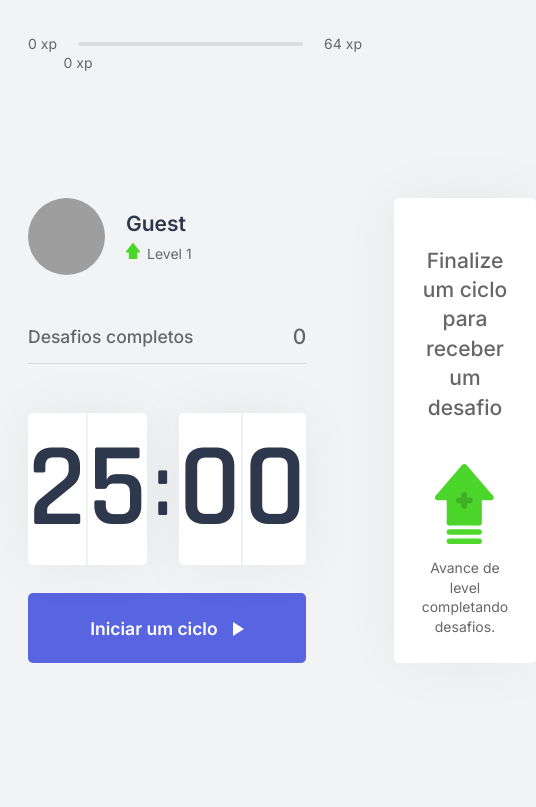
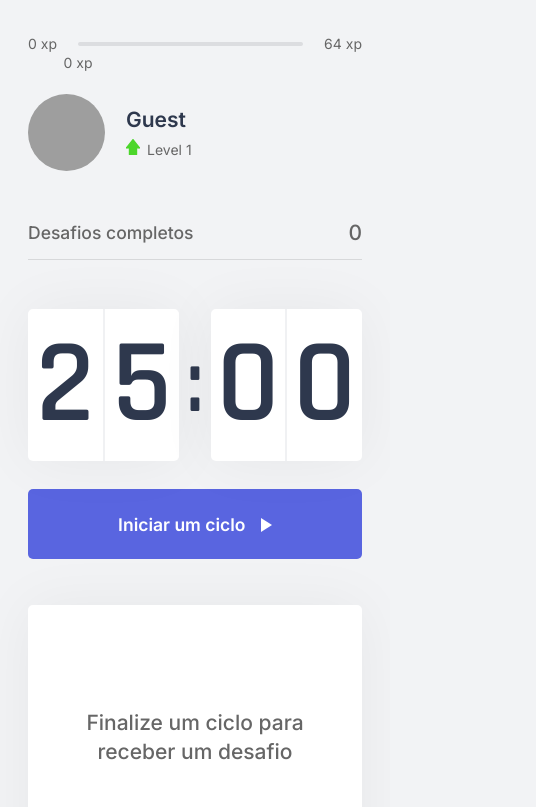
Before and after one commit to 4L1C3-R4BB1T/nlw4-moveit, a Next.js app in the folder moveit/: page /home in a window 390 px wide. Shown: the top 807 px of the page, 536 px wide, since content can reach past the window. Built offline with nearby package versions, Linux system fonts and the light colour scheme; grey boxes are pictures that could not be loaded.

Commit message:
CSS update

```diff
--- a/moveit/src/components/LoginBox.tsx
+++ b/moveit/src/components/LoginBox.tsx
@@ -10,8 +10,8 @@ export default function LoginBox() {
     const [isEmpty, setIsEmpty] = useState(true);
 
     function searchGithubUser() {
-        const username = document.querySelector('input').value;
-        if (username != "") {
+        const username = document.querySelector('input').value.trim();
+        if (username != '') {
             fetchUserData(username);
         } else {
             let input = document.querySelector('input')
@@ -21,7 +21,7 @@ export default function LoginBox() {
     }
 
     function validateField() {
-        if (document.querySelector('input').value != "") {
+        if (document.querySelector('input').value.trim() != '') {
             setIsEmpty(false);
         } else {
             setIsEmpty(true);
--- a/moveit/src/contexts/LoginContext.tsx
+++ b/moveit/src/contexts/LoginContext.tsx
@@ -27,9 +27,7 @@ export function LoginProvider({ children }: LoginProviderProps) {
                 let data = JSON.parse(xhttp.responseText);
                 setName(data.name);
                 setImage_url(data.avatar_url);
-                console.log(data);
             } else if (xhttp.status == 404) {
-                // provisional
                 alert("Usuário não encontrado! Você entrará como visitante.");
             }
         }
--- a/moveit/src/styles/components/ChallengeBox.module.css
+++ b/moveit/src/styles/components/ChallengeBox.module.css
@@ -9,6 +9,12 @@
     align-items: center;
     justify-content: center;
     text-align: center;
+}
+
+@media (max-width: 760px) {
+    .challengeBoxContainer {
+        height: 30rem;
+    }
 }
 
 .challengeNotActive {
--- a/moveit/src/styles/pages/Home.module.css
+++ b/moveit/src/styles/pages/Home.module.css
@@ -13,4 +13,13 @@
     grid-template-columns: 1fr 1fr;
     gap: 6.25rem;
     align-content: center;
+    padding: 3rem 0;
 }
+
+@media (max-width: 760px) {
+    .container section {
+        display: flex;
+        flex-direction: column;
+        gap: 3.25rem;
+    }
+}
--- a/moveit/src/styles/pages/Login.module.css
+++ b/moveit/src/styles/pages/Login.module.css
@@ -29,6 +29,7 @@
     }
 
     .container section .simbolContainer img {
-        height: 41.25rem;
+        height: 38.87rem;
+        width: 43.75rem;
     }
 }
```
